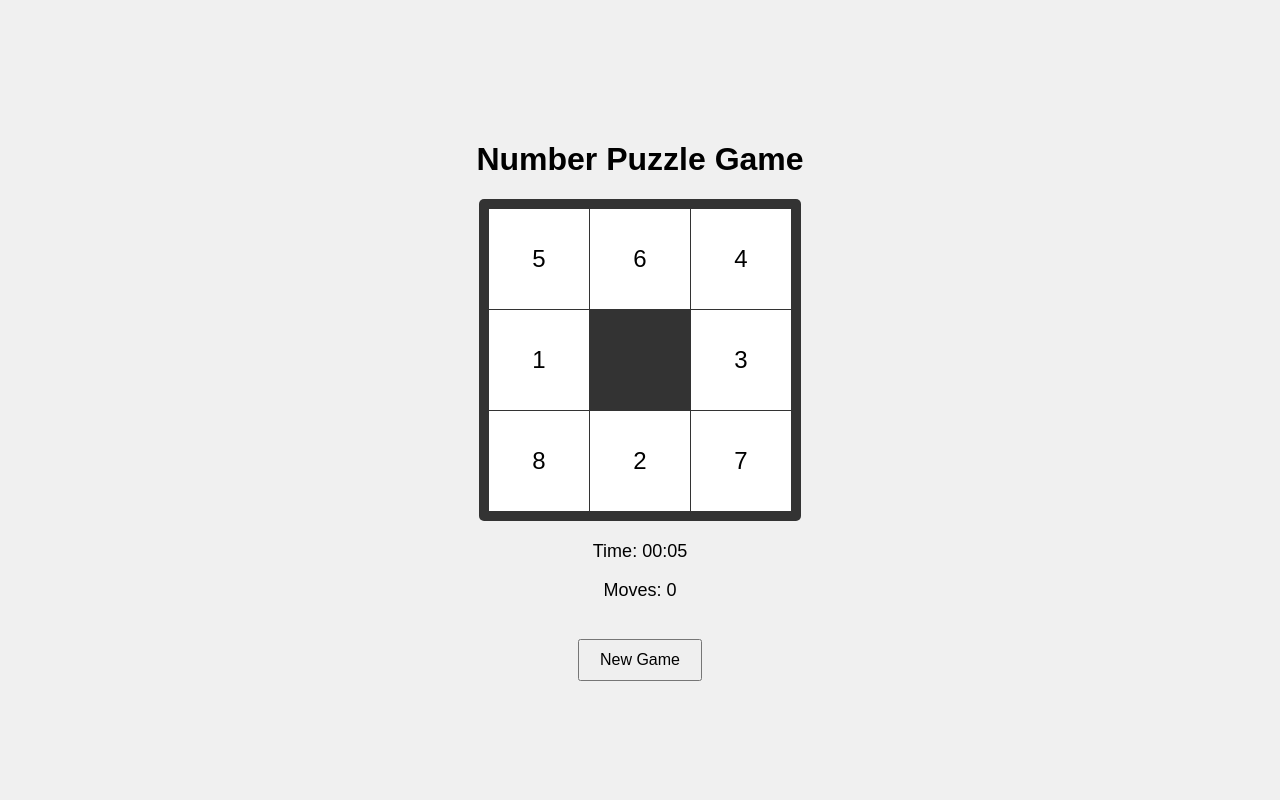
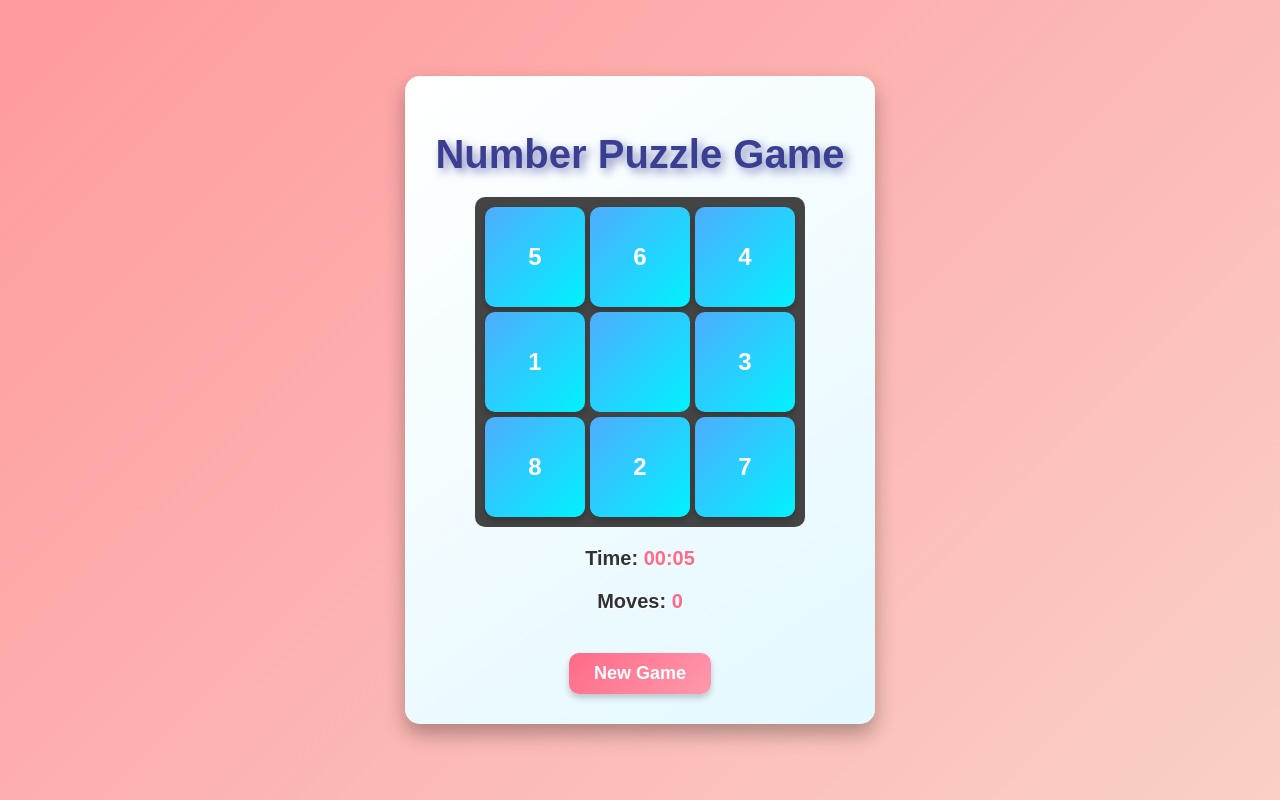
Before and after one commit to PochampallyPravalika/Number-Puzzle-Game, a plain HTML site: page index.html in a window 1280 px wide. Drawn offline with Linux system fonts and the light colour scheme.

Commit message:
Projects

```diff
--- a/index.html
+++ b/index.html
@@ -4,55 +4,7 @@
     <meta charset="UTF-8">
     <meta name="viewport" content="width=device-width, initial-scale=1.0">
     <title>Number Puzzle Game</title>
-    <style>
-        body {
-            font-family: Arial, sans-serif;
-            display: flex;
-            justify-content: center;
-            align-items: center;
-            height: 100vh;
-            margin: 0;
-            background-color: #f0f0f0;
-        }
-        .game-container {
-            text-align: center;
-        }
-        .puzzle-board {
-            display: inline-grid;
-            grid-template-columns: repeat(3, 100px);
-            grid-gap: 1px;
-            padding: 10px;
-            background-color: #333;
-            border-radius: 5px;
-        }
-        .puzzle-piece {
-            width: 100px;
-            height: 100px;
-            background-color: #fff;
-            display: flex;
-            justify-content: center;
-            align-items: center;
-            font-size: 24px;
-            cursor: pointer;
-            transition: background-color 0.3s;
-        }
-        .puzzle-piece:hover {
-            background-color: #e0e0e0;
-        }
-        .empty {
-            background-color: #333;
-        }
-        button {
-            margin-top: 20px;
-            padding: 10px 20px;
-            font-size: 16px;
-            cursor: pointer;
-        }
-        .game-info {
-            margin-top: 20px;
-            font-size: 18px;
-        }
-    </style>
+    <link rel="stylesheet" href="styles.css">
 </head>
 <body>
     <div class="game-container">
--- /dev/null
+++ b/styles.css
@@ -0,0 +1,107 @@
+body {
+    font-family: Arial, sans-serif;
+    display: flex;
+    justify-content: center;
+    align-items: center;
+    height: 100vh;
+    margin: 0;
+    background: linear-gradient(135deg, #ff9a9e, #fad0c4);
+}
+
+.game-container {
+    text-align: center;
+    background: linear-gradient(145deg, #ffffff, #e3f8ff);
+    padding: 30px;
+    border-radius: 15px;
+    box-shadow: 0 10px 20px rgba(0, 0, 0, 0.3);
+}
+
+.puzzle-board {
+    display: inline-grid;
+    grid-template-columns: repeat(3, 100px);
+    grid-gap: 5px;
+    padding: 10px;
+    background-color: #444;
+    border-radius: 10px;
+}
+
+.puzzle-piece {
+    width: 100px;
+    height: 100px;
+    background: linear-gradient(135deg, #4facfe, #00f2fe);
+    color: #fff;
+    font-weight: bold;
+    display: flex;
+    justify-content: center;
+    align-items: center;
+    font-size: 24px;
+    cursor: pointer;
+    transition: all 0.3s;
+    border-radius: 10px;
+    box-shadow: 0 4px 6px rgba(0, 0, 0, 0.2);
+}
+
+.puzzle-piece:hover {
+    background: linear-gradient(135deg, #43e97b, #38f9d7);
+    transform: scale(1.1);
+    box-shadow: 0 6px 8px rgba(0, 0, 0, 0.3);
+}
+
+.empty {
+    background-color: #444;
+    cursor: default;
+    box-shadow: none;
+}
+
+button {
+    margin-top: 20px;
+    padding: 10px 25px;
+    font-size: 18px;
+    font-weight: bold;
+    color: #fff;
+    background: linear-gradient(135deg, #ff6a88, #ff99ac);
+    border: none;
+    border-radius: 10px;
+    cursor: pointer;
+    transition: background-color 0.3s, transform 0.2s;
+    box-shadow: 0 4px 6px rgba(0, 0, 0, 0.2);
+}
+
+button:hover {
+    background: linear-gradient(135deg, #ff99ac, #ff6a88);
+    transform: scale(1.05);
+    box-shadow: 0 6px 8px rgba(0, 0, 0, 0.3);
+}
+
+.game-info {
+    margin-top: 20px;
+    font-size: 20px;
+    color: #333;
+    font-weight: bold;
+    text-shadow: 1px 1px #fff;
+}
+
+#timer, #moveCounter {
+    color: #ff6a88;
+    font-weight: bold;
+}
+h1 {
+    font-size: 40px;
+    font-weight: bold;
+    color: #3b3f92; /* A contrasting deep blue color */
+    text-shadow: 2px 2px 5px rgba(0, 0, 0, 0.3);
+    margin-bottom: 20px;
+    background: none;
+    -webkit-text-fill-color: #3b3f92;
+    text-align: center;
+    animation: subtlePulse 2s infinite ease-in-out;
+}
+
+@keyframes subtlePulse {
+    0%, 100% {
+        text-shadow: 2px 2px 5px rgba(0, 0, 0, 0.3);
+    }
+    50% {
+        text-shadow: 4px 4px 10px rgba(59, 63, 146, 0.6);
+    }
+}
```
